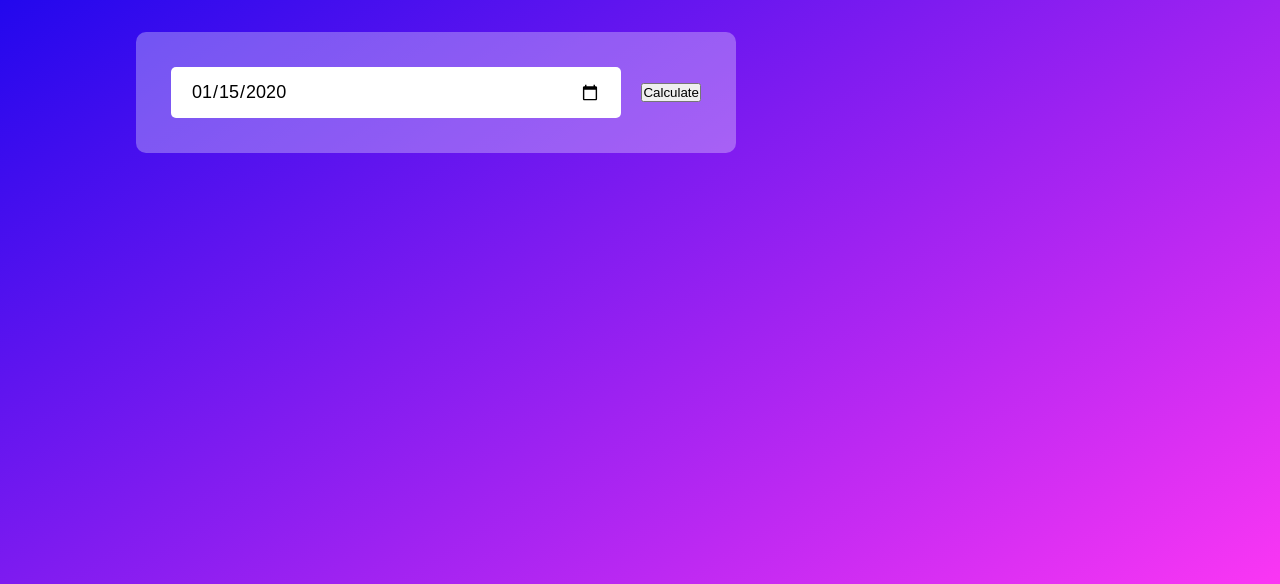
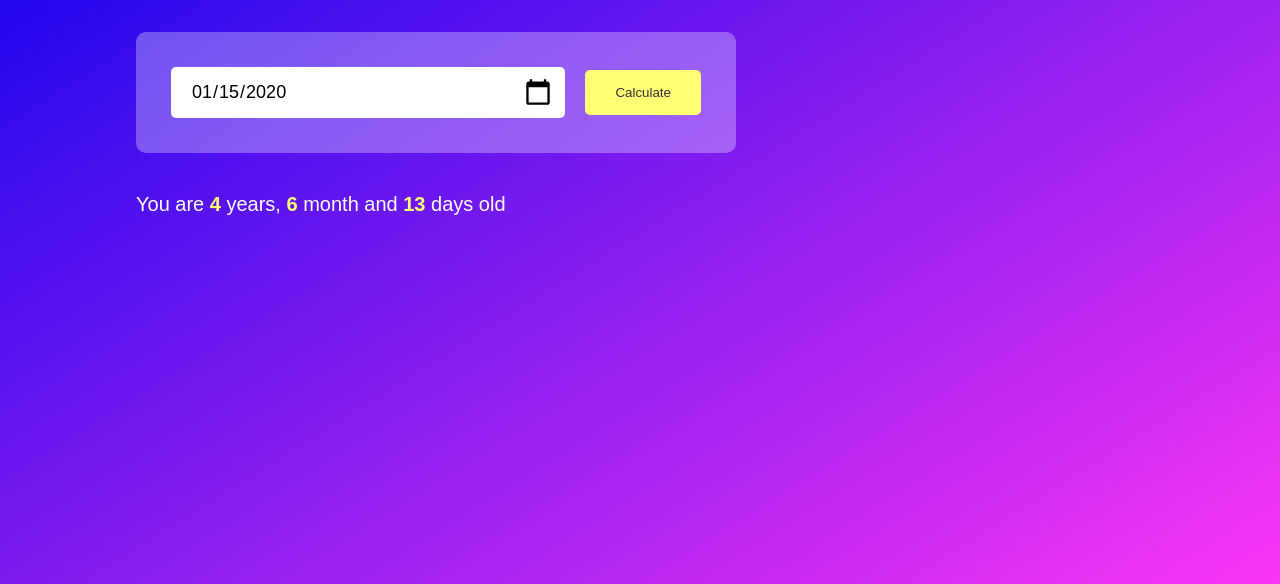
Before and after one commit to mamartam/Age-Calculator, a plain HTML site: page index.html in a window 1280 px wide. Both pictures are taken after typing "2020-01-15" into the empty fields and a click on the button "Calculate". Shown: the part 213-797 px from the top of the page. Drawn offline with Linux system fonts and the light colour scheme.

Commit message:
finished progect added images of page

```diff
--- a/index.html
+++ b/index.html
@@ -12,10 +12,13 @@
             <h1>Age Calculator</h1>
             <div class="input-box">
                 <input type="date" id="date">
-                <button>Calculate</button>
+                <button onclick="calculateAge()">Calculate</button>
             </div>
+            <p id="result"></p>
         </div>
     </div>
+    <img src="img/Screenshot_1.png" alt="HowItLooksLike">
+    <img src="img/Screenshot_2.png" alt="HowItLooksLike">
 
     <script src="script.js" defer></script>
 </body>
--- a/script.js
+++ b/script.js
@@ -0,0 +1,49 @@
+let userInput = document.getElementById("date");
+userInput.max = new Date().toISOString().split("T")[0];
+let result = document.getElementById("result");
+
+
+function calculateAge() {
+    let birthDate = new Date(userInput.value);
+
+    let d1 = birthDate.getDate();
+    let m1 = birthDate.getMonth() + 1;
+    let y1 = birthDate.getFullYear();
+
+    let today = new Date();
+
+    let d2 = today.getDate();
+    let m2 = today.getMonth();
+    let y2 = today.getFullYear();
+
+    let d3, m3, y3;
+
+    y3 = y2 - y1;
+    if (m2 >= m1) {
+        m3 = m2 - m1;
+    }
+    else {
+        y3--;
+        m3 = 12 + m2 - m1;
+    }
+
+    if (d2 >= d1) {
+        d3 = d2 - d1;
+    }
+    else {
+        m3--;
+        d3 = getDaysInMonth(y1, m1) + d2 - d1;
+
+    }
+
+    if (m3 < 0) {
+        m3 = 11;
+        y3--;
+
+    }
+    result.innerHTML = `You are <span>${y3}</span> years, <span>${m3}</span> month and <span>${d3}</span> days old`;
+
+}
+function getDaysInMonth(year, month) {
+    return new Date(year, month, 0).getDate();
+}
--- a/style.css
+++ b/style.css
@@ -1,10 +1,11 @@
-*{
+* {
     margin: 0;
     padding: 0;
     font-family: 'Poppons', sans-serif;
     box-sizing: border-box;
 }
-.container{
+
+.container {
     width: 100%;
     height: 100vh;
     background: linear-gradient(to bottom right, #0100EC, #FB36F4);
@@ -12,17 +13,20 @@
     padding: 10px;
 
 }
-.calculator{
+
+.calculator {
     width: 100%;
     max-width: 600px;
     margin-left: 10%;
     margin-top: 10%;
 }
-.calculator h1{
+
+.calculator h1 {
     font-size: 60px;
 
 }
-.input-box{
+
+.input-box {
     margin: 40px 0;
     padding: 35px;
     border-radius: 10px;
@@ -30,7 +34,8 @@
     display: flex;
     align-items: center;
 }
-.input-box input{
+
+.input-box input {
     flex: 1;
     margin-right: 20px;
     padding: 14px 20px;
@@ -40,3 +45,36 @@
     border-radius: 5px;
     position: relative;
 }
+
+.input-box button {
+    background: #ffff76;
+    border: 0;
+    outline: 0;
+    padding: 15px 30px;
+    border-radius: 5px;
+    font-weight: 500;
+    color: #333;
+    cursor: pointer;
+
+}
+
+.input-box input::-webkit-calendar-picker-indicator {
+    top: 0;
+    left: 0;
+    right: 0;
+    bottom: 0;
+    height: auto;
+    width: auto;
+    position: absolute;
+    background-position: calc(100% - 10px);
+    background-size: 30px;
+    cursor: pointer;
+}
+
+#result {
+    font-size: 20px;
+}
+#result span{
+    color: #ffff76;
+    font-weight: bold;
+}
```
Also changed, not shown: img/Screenshot_1.png (added), img/Screenshot_2.png (added).
